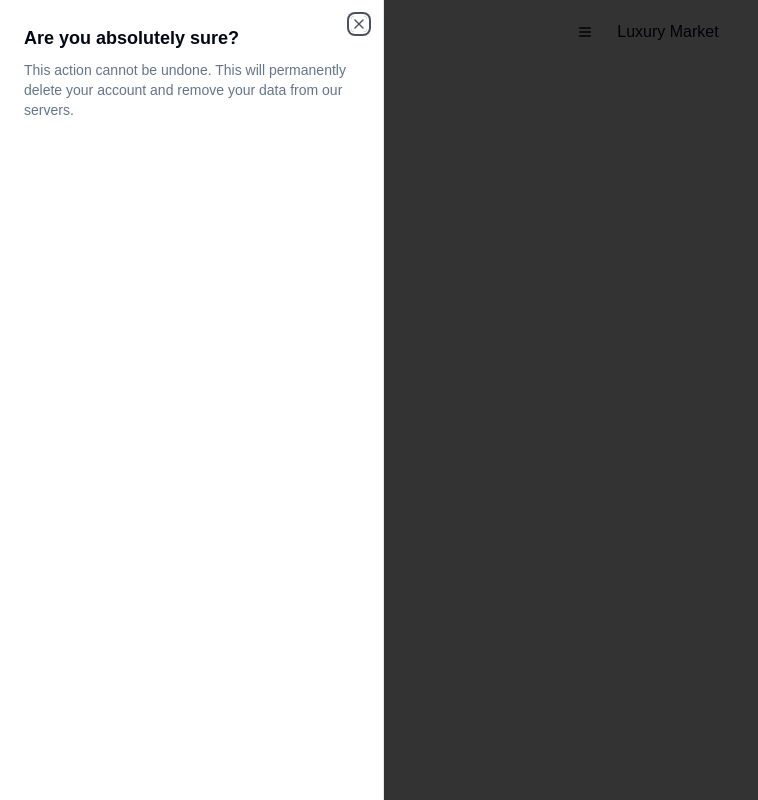
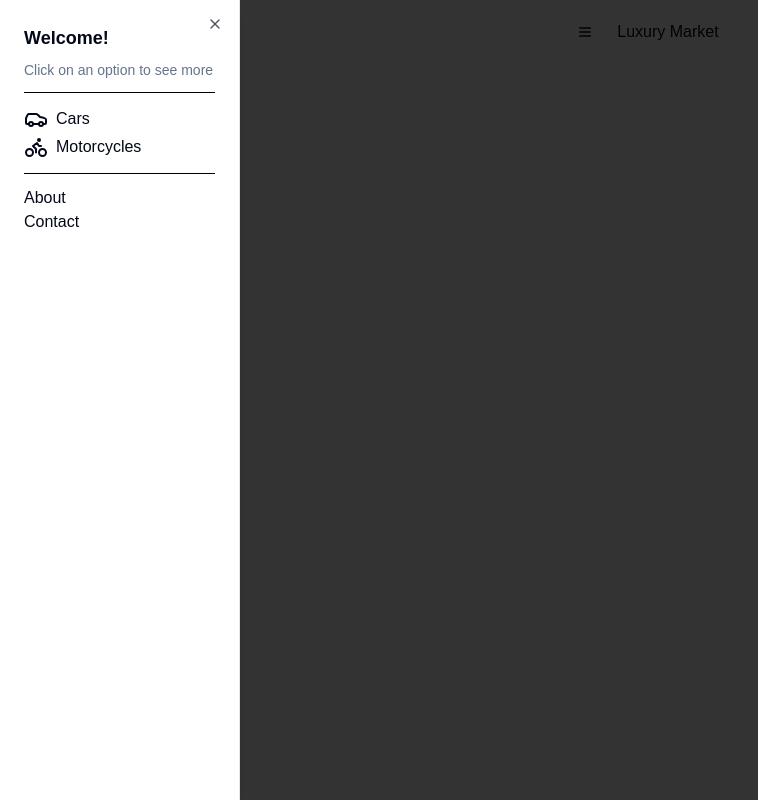
Before and after one commit to EduBarreira1212/luxury-market, a Next.js app: page / in a window 1280 px wide. Both pictures are taken after a click on the button 585 px from the left and 32 px from the top of the page. Shown: the whole page, without its empty margins (0-758 px from the left). Built offline with nearby package versions, Linux system fonts and the light colour scheme.

Commit message:
feat: create initial version of side modal

```diff
--- a/src/app/page.tsx
+++ b/src/app/page.tsx
@@ -1,5 +1,4 @@
-import { MenuIcon } from 'lucide-react';
-import Image from 'next/image';
+import { MenuIcon, Car, Bike } from 'lucide-react';
 import {
     Sheet,
     SheetTrigger,
@@ -21,15 +20,43 @@ export default function Home() {
                                 <MenuIcon />
                             </Button>
                         </SheetTrigger>
-                        <SheetContent side={'left'}>
+                        <SheetContent side="left" className="w-60">
                             <SheetHeader>
-                                <SheetTitle>Are you absolutely sure?</SheetTitle>
+                                <SheetTitle>Welcome!</SheetTitle>
                                 <SheetDescription>
-                                    This action cannot be undone. This will
-                                    permanently delete your account and remove your
-                                    data from our servers.
+                                    Click on an option to see more
                                 </SheetDescription>
                             </SheetHeader>
+
+                            <div className="mt-3 border-t border-black pt-3">
+                                <ul>
+                                    <li className="flex items-center gap-2">
+                                        <Button
+                                            variant="ghost"
+                                            className="flex h-7 items-center gap-2 p-0 text-base"
+                                        >
+                                            <Car className="!h-6 !w-6" />
+                                            <span>Cars</span>
+                                        </Button>
+                                    </li>
+                                    <li className="flex items-center gap-2">
+                                        <Button
+                                            variant="ghost"
+                                            className="flex h-7 items-center gap-2 p-0 text-base"
+                                        >
+                                            <Bike className="!h-6 !w-6" />
+                                            <span>Motorcycles</span>
+                                        </Button>
+                                    </li>
+                                </ul>
+                            </div>
+
+                            <div className="mt-3 border-t border-black pt-3">
+                                <ul>
+                                    <li>About</li>
+                                    <li>Contact</li>
+                                </ul>
+                            </div>
                         </SheetContent>
                     </Sheet>
                     <span>Luxury Market</span>
```
